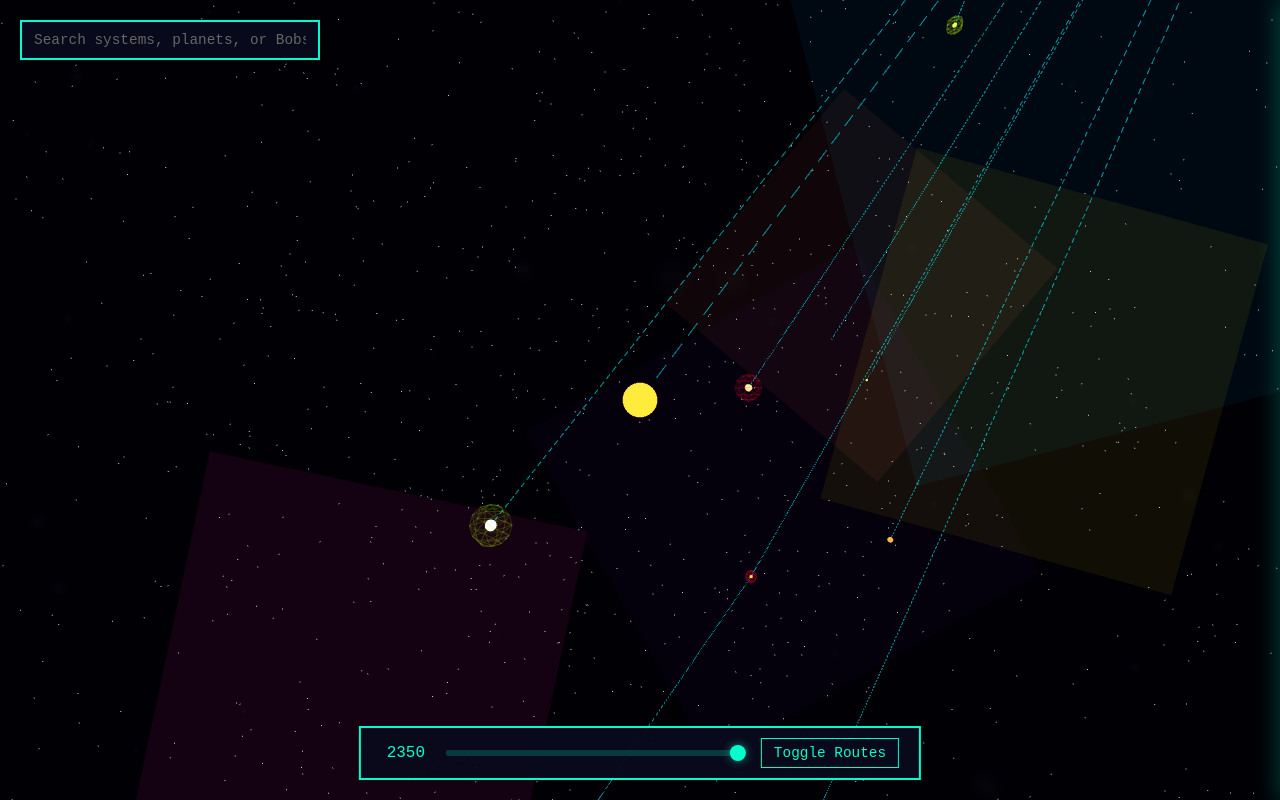
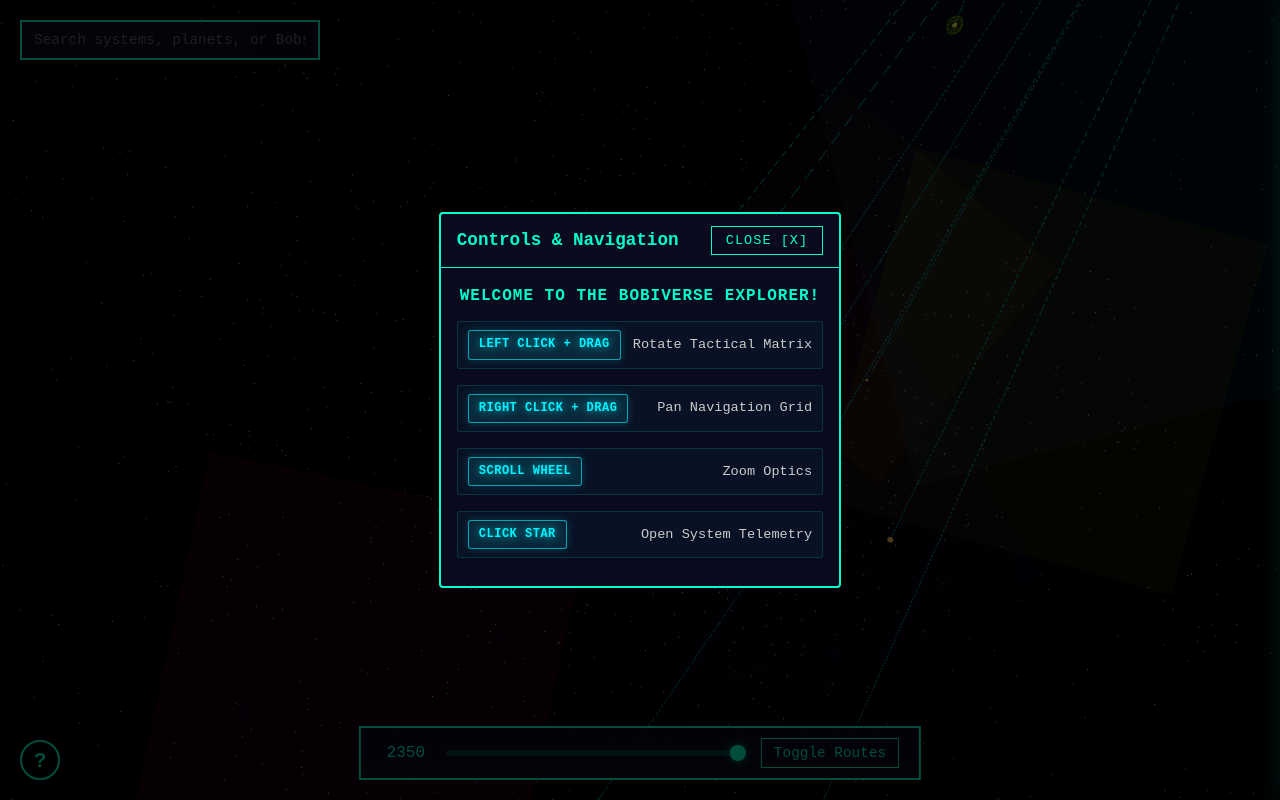
Before and after one commit to sgtriz/bobiverse-stars, a website built with Vite: page index.html in a window 1280 px wide. Built offline with nearby package versions, Linux system fonts and the light colour scheme; animation ran at ten frames a second.

Commit message:
add welcome message + controls & minor data fixes

```diff
--- a/index.html
+++ b/index.html
@@ -17,6 +17,41 @@
       <button id="toggle-routes">Toggle Routes</button>
     </div>
     <div id="app"></div>
+
+    <!-- Help Button -->
+    <button id="help-btn" title="Controls & Navigation">?</button>
+
+    <!-- Help Modal -->
+    <div id="help-modal" class="modal-overlay">
+      <div class="modal-content">
+        <div class="modal-header">
+          <h2>Controls & Navigation</h2>
+          <button id="close-help">Close [X]</button>
+        </div>
+        <div class="modal-body">
+          <p class="welcome-text"><strong>Welcome to the Bobiverse Explorer!</strong></p>
+          <div class="controls-grid">
+            <div class="control-row">
+              <kbd class="hud-key">Left Click + Drag</kbd>
+              <span class="hud-action">Rotate Tactical Matrix</span>
+            </div>
+            <div class="control-row">
+              <kbd class="hud-key">Right Click + Drag</kbd>
+              <span class="hud-action">Pan Navigation Grid</span>
+            </div>
+            <div class="control-row">
+              <kbd class="hud-key">Scroll Wheel</kbd>
+              <span class="hud-action">Zoom Optics</span>
+            </div>
+            <div class="control-row">
+              <kbd class="hud-key">Click Star</kbd>
+              <span class="hud-action">Open System Telemetry</span>
+            </div>
+          </div>
+        </div>
+      </div>
+    </div>
+
     <div id="system-sidebar" class="sidebar">
       <div class="sidebar-header">
         <h2>Star System</h2>
--- a/src/data/routes.json
+++ b/src/data/routes.json
@@ -20,14 +20,14 @@
     "endYear": 2170
   },
   {
-    "from": "Epsilon Eridani",
+    "from": "Delta Eridani",
     "to": "Pi3 Orionis",
-    "traveler": "Bill (Recon Probe)",
+    "traveler": "Marvin",
     "dates": "Early",
     "note": "Peripheral reconnaissance mission to expand the Bobnet tactical perimeter.",
     "maidenVoyage": true,
-    "startYear": 2140,
-    "endYear": 2140
+    "startYear": 2174,
+    "endYear": 2174
   },
   {
     "from": "Epsilon Eridani",
@@ -47,7 +47,7 @@
     "note": "Bob One explores Delta Eridani and discovers the Deltans.",
     "maidenVoyage": true,
     "startYear": 2145,
-    "endYear": 2166
+    "endYear": 2165
   },
   {
     "from": "Delta Eridani",
@@ -56,8 +56,8 @@
     "dates": "",
     "note": "The Great Mystery: Bender arrived first but went missing without reporting back.",
     "maidenVoyage": true,
-    "startYear": 2145,
-    "endYear": 2145
+    "startYear": 2165,
+    "endYear": 2165
   },
   {
     "from": "Epsilon Eridani",
@@ -116,18 +116,8 @@
     "dates": "2165",
     "note": "Luke expands into Kappa Ceti.",
     "maidenVoyage": true,
-    "startYear": 2165,
-    "endYear": 2165
-  },
-  {
-    "from": "Delta Eridani",
-    "to": "Gamma Leporis",
-    "traveler": "Bender",
-    "dates": "2165",
-    "note": "Bender goes missing, leading to future searches.",
-    "maidenVoyage": false,
-    "startYear": 2165,
-    "endYear": 2165
+    "startYear": 2179,
+    "endYear": 2179
   },
   {
     "from": "Epsilon Eridani",
--- a/src/data/systems.json
+++ b/src/data/systems.json
@@ -13,7 +13,7 @@
       "Riker"
     ],
     "size_class": "medium",
-    "orbitScale": 1.0
+    "orbitScale": 1.5
   },
   {
     "id": "alpha_centauri",
--- a/src/main.js
+++ b/src/main.js
@@ -453,6 +453,24 @@
 const sidebar = document.getElementById('system-sidebar');
 const sidebarContent = document.getElementById('sidebar-content');
 const closeSidebarBtn = document.getElementById('close-sidebar');
+const helpBtn = document.getElementById('help-btn');
+const helpModal = document.getElementById('help-modal');
+const closeHelpBtn = document.getElementById('close-help');
+
+// Show help modal on every page load
+window.addEventListener('load', () => {
+  helpModal.classList.add('active');
+});
+
+// Close help modal
+closeHelpBtn.addEventListener('click', () => {
+  helpModal.classList.remove('active');
+});
+
+// Help button opens modal
+helpBtn.addEventListener('click', () => {
+  helpModal.classList.add('active');
+});
 
 // Clear all planets from scene
 function clearPlanets() {
--- a/src/style.css
+++ b/src/style.css
@@ -377,3 +377,190 @@
   background: #00ffcc;
   color: #000000;
 }
+
+/* ===== Help Button ===== */
+#help-btn {
+  position: fixed;
+  bottom: 20px;
+  left: 20px;
+  width: 40px;
+  height: 40px;
+  border-radius: 50%;
+  background: rgba(0, 0, 0, 0.7);
+  border: 2px solid #00ffcc;
+  color: #00ffcc;
+  font-size: 20px;
+  font-weight: bold;
+  cursor: pointer;
+  z-index: 999;
+  display: flex;
+  align-items: center;
+  justify-content: center;
+  transition: all 0.2s;
+}
+
+#help-btn:hover {
+  background: #00ffcc;
+  color: #000;
+}
+
+/* ===== Help Modal ===== */
+.modal-overlay {
+  position: fixed;
+  top: 0;
+  left: 0;
+  width: 100%;
+  height: 100%;
+  background: rgba(0, 0, 0, 0.7);
+  display: none;
+  align-items: center;
+  justify-content: center;
+  z-index: 2000;
+}
+
+.modal-overlay.active {
+  display: flex;
+}
+
+.modal-content {
+  background: #0a0a1e;
+  border: 2px solid #00ffcc;
+  border-radius: 4px;
+  min-width: 300px;
+  max-width: 500px;
+  color: #fff;
+  font-family: 'Courier New', monospace;
+}
+
+.modal-header {
+  display: flex;
+  justify-content: space-between;
+  align-items: center;
+  padding: 12px 16px;
+  border-bottom: 1px solid #00ffcc;
+}
+
+.modal-header h2 {
+  margin: 0;
+  font-size: 1.1rem;
+  color: #00ffcc;
+}
+
+#close-help {
+  background: transparent;
+  border: 1px solid #00ffcc;
+  color: #00ffcc;
+  padding: 4px 10px;
+  cursor: pointer;
+  font-family: 'Courier New', monospace;
+  font-size: 0.8rem;
+}
+
+#close-help:hover {
+  background: #00ffcc;
+  color: #000;
+}
+
+.modal-body {
+  padding: 16px;
+  font-size: 0.9rem;
+  line-height: 1.6;
+}
+
+.modal-body p {
+  margin-bottom: 12px;
+}
+
+.modal-body ul {
+  list-style: none;
+  padding: 0;
+}
+
+.modal-body li {
+  padding: 6px 0;
+  border-bottom: 1px solid rgba(0, 255, 204, 0.1);
+}
+
+.modal-body li:last-child {
+  border-bottom: none;
+}
+
+/* ===== Sci-Fi Help Modal Styles ===== */
+.welcome-text {
+  color: #00ffcc;
+  font-size: 1rem;
+  margin-bottom: 16px;
+  text-align: center;
+  text-transform: uppercase;
+  letter-spacing: 1px;
+}
+
+.controls-grid {
+  display: flex;
+  flex-direction: column;
+  gap: 4px;
+}
+
+.control-row {
+  display: flex;
+  align-items: center;
+  justify-content: space-between;
+  margin-bottom: 12px;
+  padding: 8px 10px;
+  border: 1px solid rgba(0, 255, 204, 0.15);
+  border-radius: 3px;
+  background: rgba(0, 255, 204, 0.03);
+  transition: all 0.2s;
+}
+
+.control-row:hover {
+  background: rgba(0, 255, 204, 0.08);
+  border-color: rgba(0, 255, 204, 0.4);
+}
+
+/* Keycap badge styling */
+.hud-key {
+  display: inline-block;
+  background: rgba(0, 243, 255, 0.1);
+  border: 1px solid rgba(0, 243, 255, 0.6);
+  color: #00f3ff;
+  font-family: 'Courier New', monospace;
+  font-size: 0.75rem;
+  font-weight: bold;
+  text-transform: uppercase;
+  padding: 4px 10px;
+  border-radius: 3px;
+  text-shadow: 0 0 8px rgba(0, 243, 255, 0.8);
+  box-shadow: 0 0 10px rgba(0, 243, 255, 0.2);
+  letter-spacing: 0.5px;
+  white-space: nowrap;
+}
+
+.hud-action {
+  color: #cccccc;
+  font-size: 0.85rem;
+  font-family: 'Courier New', monospace;
+  text-align: right;
+  margin-left: 12px;
+}
+
+/* Refine Close button - sci-fi terminal style */
+#close-help {
+  background: transparent;
+  border: 1px solid #00ffcc;
+  color: #00ffcc;
+  padding: 6px 14px;
+  cursor: pointer;
+  font-family: 'Courier New', monospace;
+  font-size: 0.85rem;
+  text-transform: uppercase;
+  letter-spacing: 1px;
+  transition: all 0.2s;
+}
+
+#close-help:hover {
+  background: #00ffcc;
+  color: #000000;
+  box-shadow: 0 0 20px rgba(0, 255, 204, 0.6);
+  text-shadow: none;
+}
```
Also changed, not shown: screenshot-1778352498900.png (deleted).
